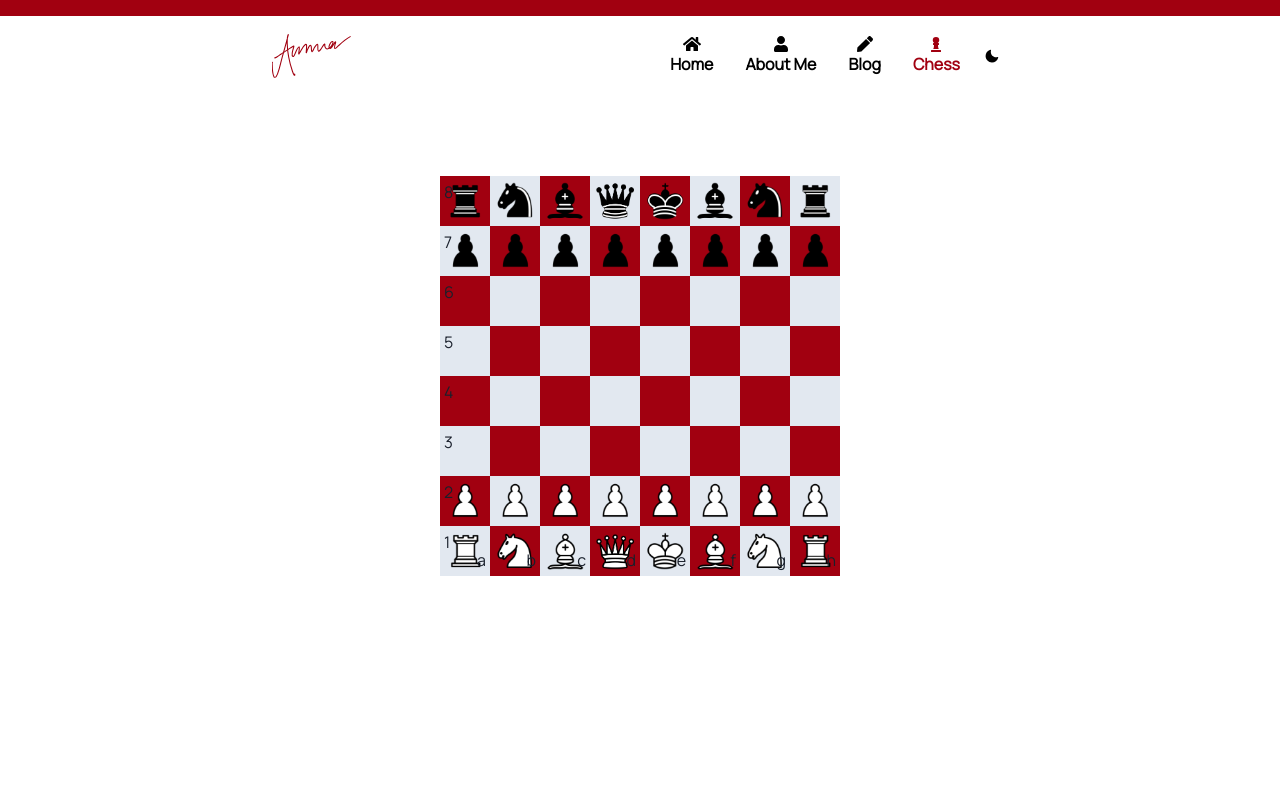
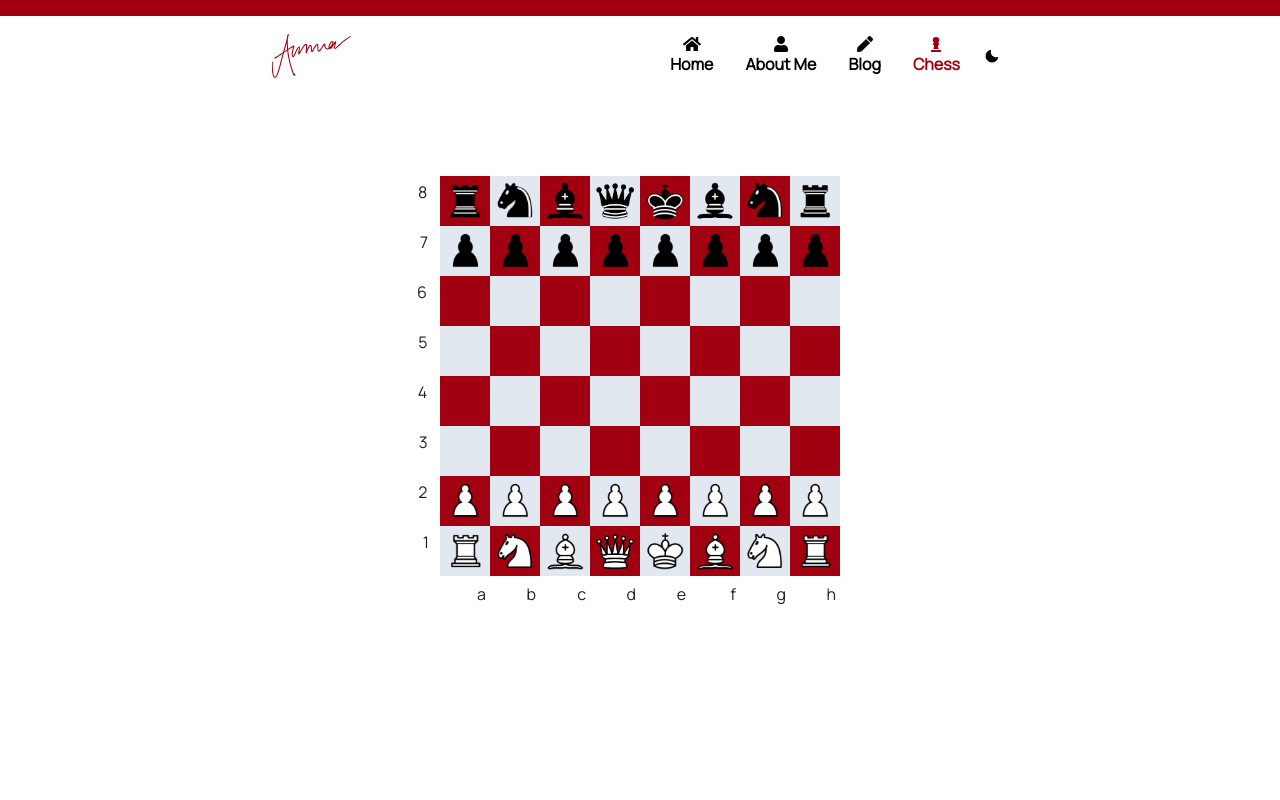
Before and after one commit to ammar-ahmed22/ammarahmedca, a React (Create React App) app in the folder client/: page /chess in a window 1280 px wide. Shown: the top 800 px of the page. Built offline with nearby package versions, Linux system fonts and the light colour scheme.

Commit message:
AA-8 moved square identifiers outside of board

```diff
--- a/client/src/components/Chess/Square.js
+++ b/client/src/components/Chess/Square.js
@@ -10,12 +10,14 @@ const SquareIdentifier = ({ type, identifier }) => {
             margin: 0
         },
         file: {
-            bottom: 0,
+            bottom: "-100%",
+            transform: "translate(0, -50%)",
             right: 0,
         },
         rank: {
             top: 0,
-            left: 0,
+            left: "0",
+            transform: "translate(-150%, 0)"
         }
     }
 
```
